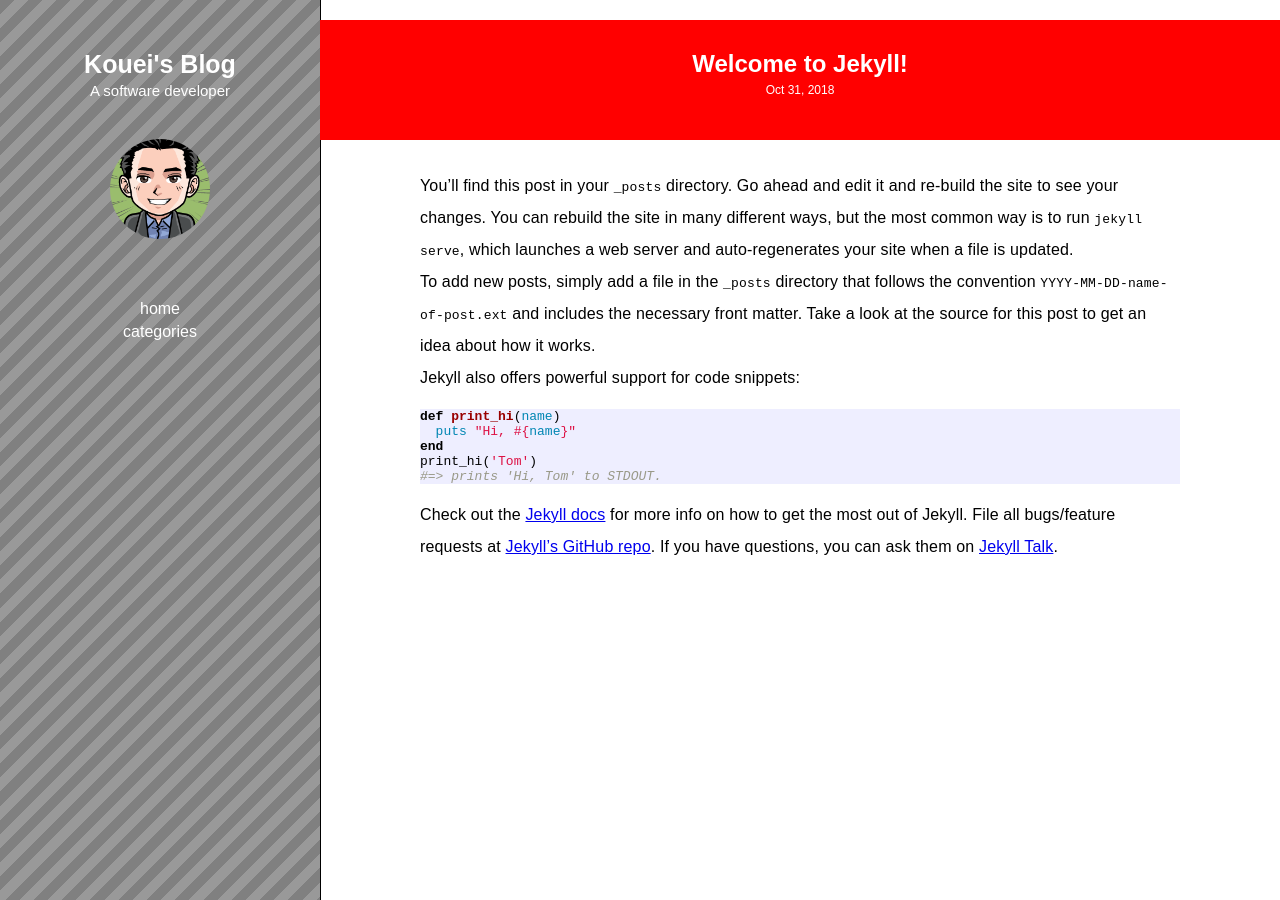
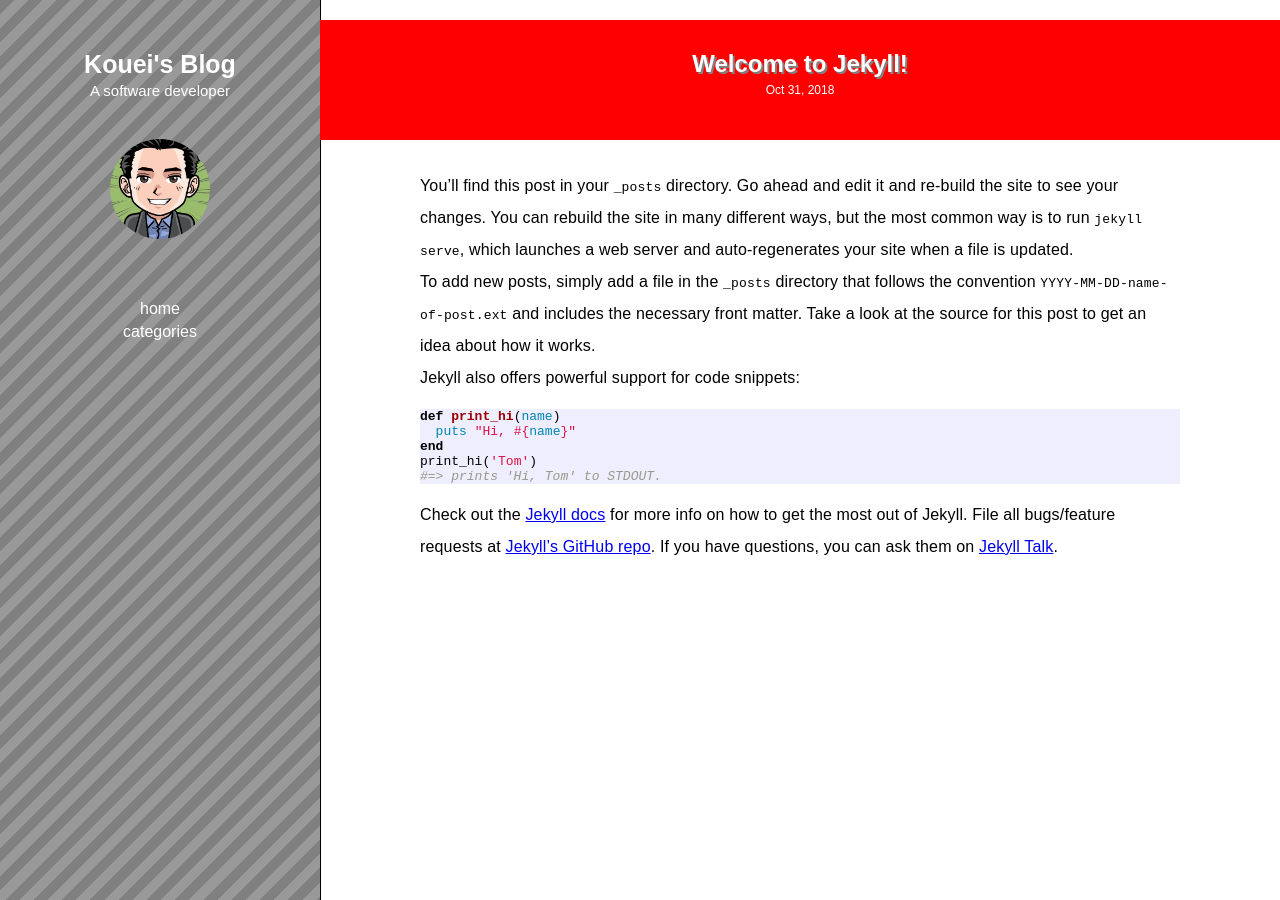
Before and after one commit to kouei-dev/kouei-dev.github.io, a Jekyll site: the page built from _posts/2018-10-31-welcome-to-jekyll.markdown, in a window 1280 px wide. Built offline with Jekyll 4.4.1, drawn with Linux system fonts in a browser that asks for light colours.

Commit message:
[feat] post-title got shadow

```diff
--- a/_sass/noblesse/_layout.scss
+++ b/_sass/noblesse/_layout.scss
@@ -215,6 +215,7 @@ header .header-page-list .header-page-link a {
 
 .post .post-header .post-title {
   padding-top: 30px;
+  text-shadow: 2px 2px gray;
 }
 
 .post .post-header .post-date {
```
